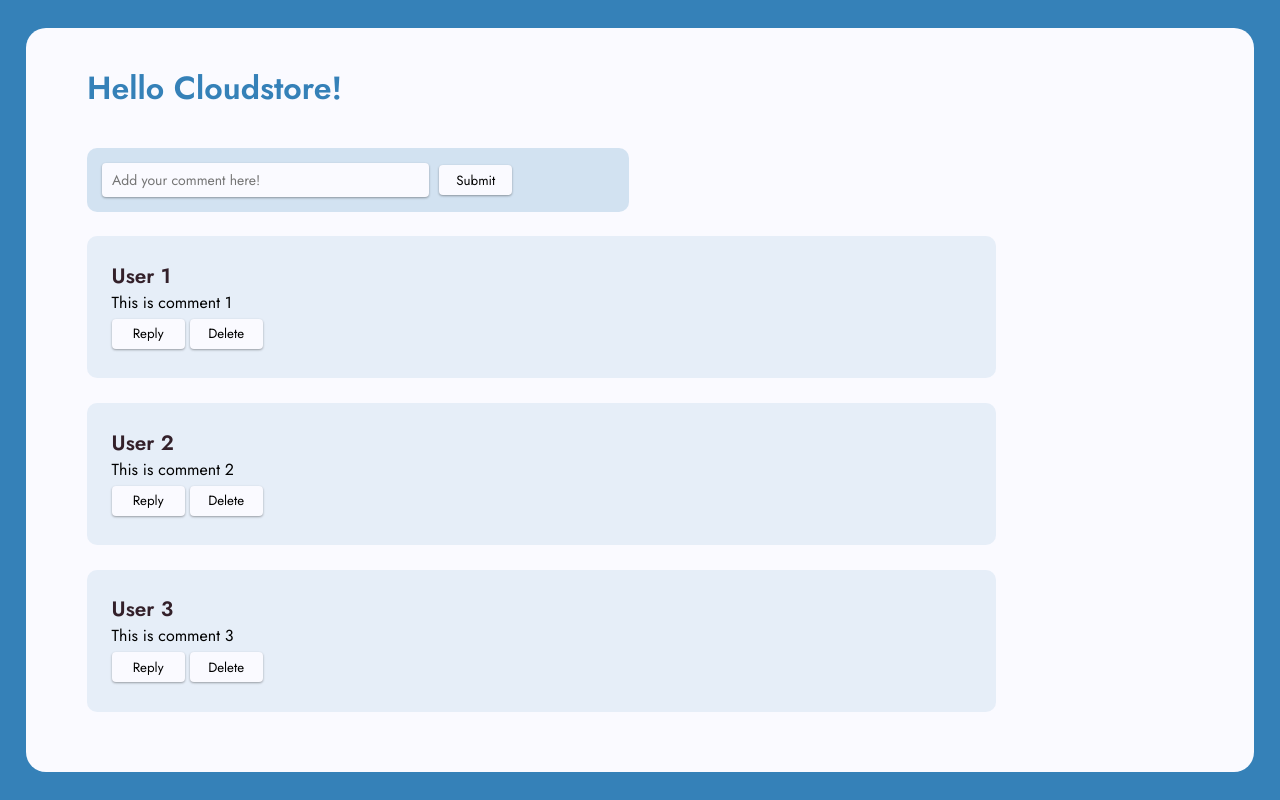
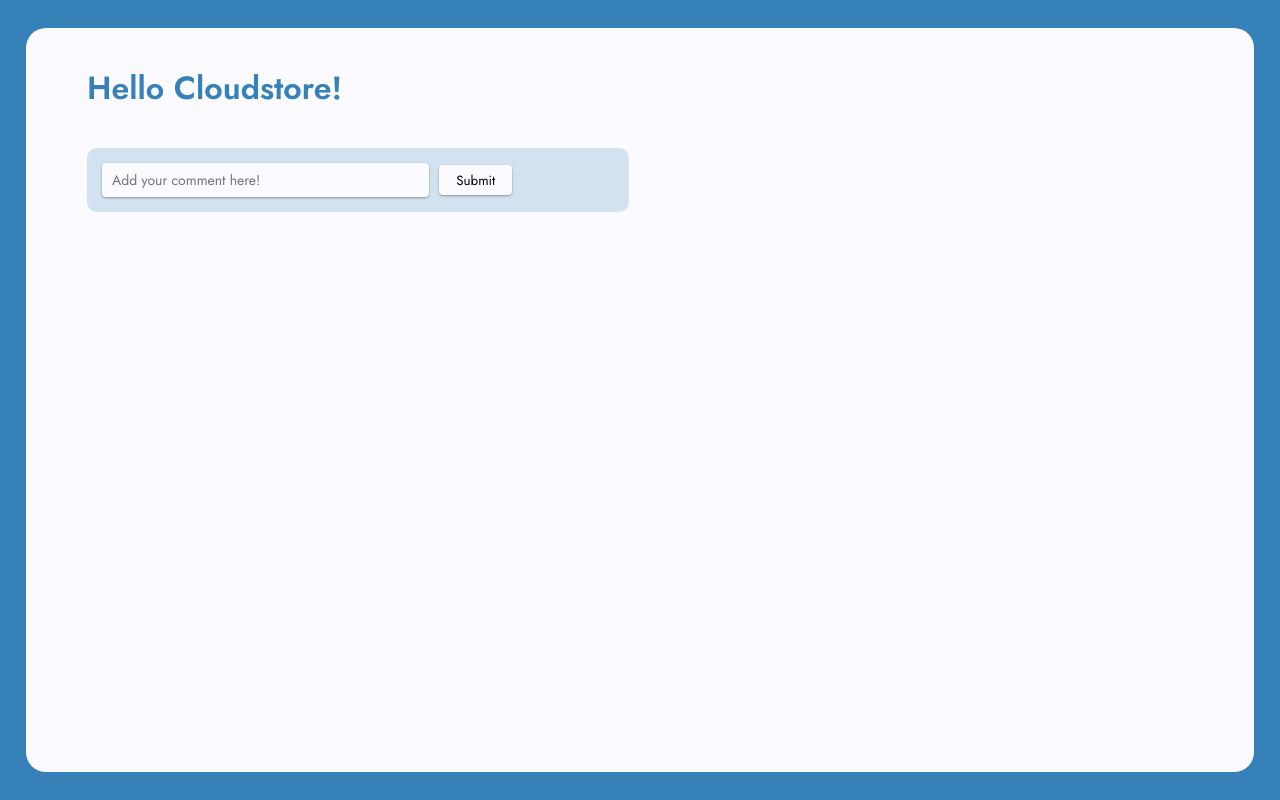
Before and after one commit to cassidyrose56/cloudstore-commenter, a React app: page / in a window 1280 px wide. Built offline with nearby package versions, Linux system fonts and the light colour scheme.

Commit message:
updated data structures to hashmaps instead of arrays for O(1) time complexity

```diff
--- a/src/components/CommentItem.jsx
+++ b/src/components/CommentItem.jsx
@@ -2,35 +2,73 @@ import React, { useState } from 'react';
 import InputBox from './InputBox.jsx';
 import '../styling/posts.scss';
 
-const CommentItem = ({ comment, currComments, setCurrComments }) => {
+const CommentItem = ({id, userId, comment, children, currComments, setCurrComments }) => {
 
     const [replying, setReplying] = useState(false);
-    const [nestedComments, setNestedComments] = useState(comment.nestedArr);
-    const [visible, setVisible] = useState(true);
 
-    const addComment = (newComment) => {
-        setNestedComments((prev) => [newComment, ...prev]);
-        setCurrComments((prev) => [newComment, ...prev]);
+    const addReply = (id, newComment) => {
+        //Add the childs id to the children map of the parent
+        children.set(id, userId);
+        //Add the childs id and details to the overarching map
+        setCurrComments(map => new Map(map.set(id, newComment)));
     };
 
-    const deleteComment = (commentId, currComments) => {
-        if (comment.parent === 0) {
-            setCurrComments(currComments.filter(comment => {if (comment.id !== commentId && comment.parent !== commentId) return comment}));
-            console.log(currComments)
-        } else {
-            setNestedComments([]);
-            setCurrComments(currComments.filter(comment => {if (comment.id !== commentId && comment.parent !== commentId) return comment}));
-            setVisible(false);
-            console.log(currComments)
+    const deleteComment = (rootCommentId, commentId, currComments) => {
+        let comment = currComments.get(commentId);
+        // If the parent comment id equals the current comment id being deleted and the children array is empty, delete the parent and you're done
+        //Also if its a child of something we should delete its child record from its parent
+        if(rootCommentId === commentId && comment.children.size === 0){
+            let parentId = currComments.get(commentId).parent;
+
+            //Remove child from map
+            let newMap = new Map([...currComments].filter(([itemKey, value]) => itemKey !== rootCommentId));
+
+            if(comment.parent !== 0){
+                //Go to the parent and get its children list
+                let parentsChildren = newMap.get(parentId).children;
+                //Update the children list to no longer include the child
+                parentsChildren = new Map([...parentsChildren].filter(([itemKey, value]) => itemKey !== commentId));
+
+                let newParent = {
+                    ...newMap.get(parentId),
+                    children: parentsChildren
+                };
+
+                newMap.set(parentId, newParent);
+                console.log(newMap);
+
+            }
+
+            setCurrComments(newMap), () => {
+                console.log(currComments)
+            };
+            return;
         }
+        if(comment.children.size === 0){
+            let newMap = new Map([...currComments].filter(([itemKey, value]) => itemKey !== commentId));
+
+            setCurrComments(newMap);
+            return deleteComment(rootCommentId, comment.parent, currComments);
+        }
+    };
+
+    const renderChildComponents = () => {
+        const childComponents = [];
+        console.log(children);
+        children.forEach((value, key) => {
+            const comment = currComments.get(key);
+            const parent = comment.parent;
+            childComponents.push(<CommentItem id={key} key={key} parentsChildren={parent.children} userId={comment.userId} comment={comment.message} children={comment.children} currComments={currComments} setCurrComments={setCurrComments} />);
+        });
+        return childComponents;
     };
 
     return (
         <div>
-            {visible &&
+
                 <div className='comment-item'>
-                <h3 className='poster-name'>User {comment.id}</h3>
-                <span className='post-content'>{comment.message}</span>
+                <h3 className='poster-name'>User {userId}</h3>
+                <span className='post-content'>{comment}</span>
                 <div id='button-section'>
                     {!replying ? (
                         <button className='btn' onClick={() => {setReplying(true)}}>Reply</button>
@@ -39,17 +77,15 @@ const CommentItem = ({ comment, currComments, setCurrComments }) => {
                     (
                         <button className='btn' onClick={() => {setReplying(false)}}>Cancel</button>
                     )}
-                    <button className='btn' onClick={() => deleteComment(comment.id, currComments)}>
+                    <button className='btn' onClick={() => deleteComment(id, id, currComments)}>
                         Delete
                     </button>
                 </div>
-                {replying && <InputBox addComment={addComment} parent={comment.id} />}
+                {replying && <InputBox addComment={addReply} parent={id} />}
                 <div>
-                    {nestedComments.map((comment) => {
-                        return <CommentItem key={comment.id} comment={comment} currComments={currComments} setCurrComments={setCurrComments}/>
-                    })}
+                    {renderChildComponents()}
                 </div>
-            </div>}
+            </div>
         </div>
 
     )
--- a/src/components/InputBox.jsx
+++ b/src/components/InputBox.jsx
@@ -4,6 +4,9 @@ import '../styling/posts.scss'
 const InputBox = ({ addComment, parent }) => {
 
     const [newComment, setNewComment] = useState('')
+
+    const id = Math.floor(Math.random() * 100);
+    const myMap = new Map();
 
     return (
         <div>
@@ -13,12 +16,13 @@ const InputBox = ({ addComment, parent }) => {
                 placeholder='Add your comment here!'
             />
             <button className='btn' onClick={() => {
-                addComment({
-                    id: Math.floor(Math.random() * 100),
+                addComment(id, {
+                    userId: Math.floor(Math.random() * 100),
                     message: newComment,
                     parent: parent,
-                    nestedArr: []
+                    children: myMap
                 });
+
                 setNewComment('');
             }}>
                     Submit
--- a/src/components/MainThread.jsx
+++ b/src/components/MainThread.jsx
@@ -4,35 +4,25 @@ import InputBox from './InputBox.jsx';
 
 import '../styling/posts.scss';
 
-const commentsArr = [
-    {
-        id: 1,
-        message: 'This is comment 1',
-        parent: 0,
-        nestedArr: []
-    },
-    {
-        id: 2,
-        message: 'This is comment 2',
-        parent: 0,
-        nestedArr: []
-    },
-    {
-        id: 3,
-        message: 'This is comment 3',
-        parent: 0,
-        nestedArr: []
-    }
-];
 
 const MainThread = () => {
+    const [currComments, setCurrComments] = useState(new Map());
 
-    const [currComments, setCurrComments] = useState(commentsArr);
+    const addComment = (id, newComment) => {
+        setCurrComments(map => new Map(map.set(id, newComment)));
+    };
 
-    const addComment = (newComment) => {
-        setCurrComments((prev) => [newComment, ...prev]);
-        console.log(newComment.parent)
+    const renderChildComponents = () => {
+        const childComponents = [];
+        currComments.forEach((value, key, currComments) => {
+            if(value.parent === 0) {
+                childComponents.push(<CommentItem id={key} key={key} userId={value.userId} comment={value.message} children={value.children} currComments={currComments} setCurrComments={setCurrComments} />);
+            }
+        });
+        return childComponents;
+
     };
+
 
     return (
         <div>
@@ -40,9 +30,7 @@ const MainThread = () => {
                 <InputBox addComment={addComment} parent={0} />
             </div>
             <div id='comments'>
-                {currComments.map((comment) => {
-                    if(comment.parent === 0) return <CommentItem key={comment.id} comment={comment} currComments={currComments} setCurrComments={setCurrComments} />
-                })}
+                {renderChildComponents()}
             </div>
         </div>
     )
```
